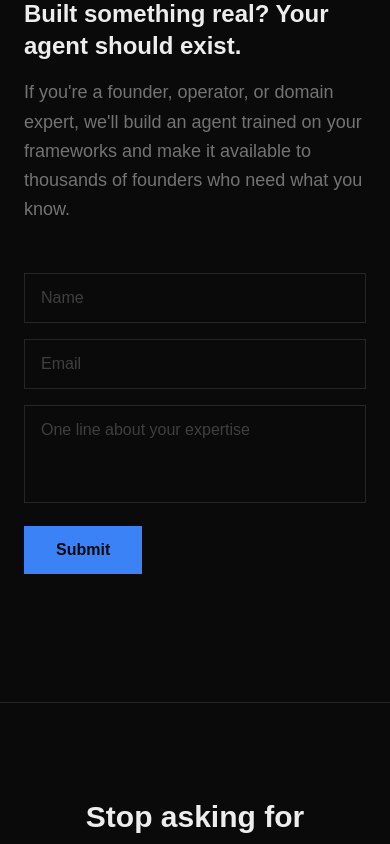
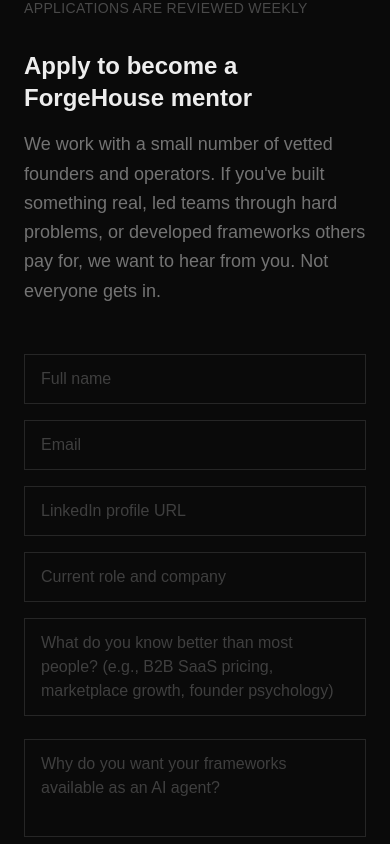
Before and after one commit to Apex-Sudo/forgehouse-site, a Next.js app: page / in a window 390 px wide. Shown: the part 3620-4464 px from the top of the page. Built offline with nearby package versions, Linux system fonts and the light colour scheme.

Commit message:
Mentor application form: high-friction credibility design

```diff
--- a/src/app/api/mentor-signup/route.ts
+++ b/src/app/api/mentor-signup/route.ts
@@ -2,14 +2,14 @@ import { NextResponse } from "next/server";
 
 export async function POST(req: Request) {
   try {
-    const { name, email, expertise } = await req.json();
+    const { name, email, linkedin, role, expertise, whyForgeHouse, contentLink } = await req.json();
 
-    if (!name || !email || !expertise) {
-      return NextResponse.json({ error: "All fields are required" }, { status: 400 });
+    if (!name || !email || !linkedin || !role || !expertise || !whyForgeHouse) {
+      return NextResponse.json({ error: "All required fields must be filled" }, { status: 400 });
     }
 
-    // Log for now. Wire Resend or webhook later.
-    console.log("[mentor-signup]", { name, email, expertise, ts: new Date().toISOString() });
+    // Log for now. Wire email forwarding later.
+    console.log("[mentor-application]", { name, email, linkedin, role, expertise, whyForgeHouse, contentLink, ts: new Date().toISOString() });
 
     return NextResponse.json({ ok: true });
   } catch {
--- a/src/app/page.tsx
+++ b/src/app/page.tsx
@@ -17,7 +17,7 @@ const trustPoints = [
 ];
 
 export default function Home() {
-  const [mentorForm, setMentorForm] = useState({ name: "", email: "", expertise: "" });
+  const [mentorForm, setMentorForm] = useState({ name: "", email: "", linkedin: "", role: "", expertise: "", whyForgeHouse: "", contentLink: "" });
   const [mentorSubmitted, setMentorSubmitted] = useState(false);
   const [mentorSubmitting, setMentorSubmitting] = useState(false);
 
@@ -124,25 +124,26 @@ export default function Home() {
         </div>
       </section>
 
-      {/* Become a Mentor */}
+      {/* Mentor Application */}
       <section id="for-mentors" className="px-6 py-24 pb-32 border-t border-border">
         <div className="max-w-3xl mx-auto">
-          <h2 className="text-2xl md:text-3xl font-bold mb-4">Built something real? Your agent should exist.</h2>
+          <p className="text-muted/60 text-sm mb-8 tracking-wide uppercase">Applications are reviewed weekly</p>
+          <h2 className="text-2xl md:text-3xl font-bold mb-4">Apply to become a ForgeHouse mentor</h2>
           <p className="text-muted text-lg mb-12 leading-relaxed">
-            If you&apos;re a founder, operator, or domain expert, we&apos;ll build an agent
-            trained on your frameworks and make it available to thousands of founders
-            who need what you know.
+            We work with a small number of vetted founders and operators. If you&apos;ve
+            built something real, led teams through hard problems, or developed frameworks
+            others pay for, we want to hear from you. Not everyone gets in.
           </p>
           {mentorSubmitted ? (
             <div className="border border-amber/30 bg-amber/5 p-8 text-center">
-              <p className="text-lg font-semibold mb-2">Thanks for your interest.</p>
-              <p className="text-muted">We&apos;ll be in touch soon.</p>
+              <p className="text-lg font-semibold mb-2">Application received.</p>
+              <p className="text-muted">We review every submission personally. If there&apos;s a fit, we&apos;ll be in touch within 5 business days.</p>
             </div>
           ) : (
             <form onSubmit={handleMentorSubmit} className="space-y-4 max-w-lg">
               <input
                 type="text"
-                placeholder="Name"
+                placeholder="Full name"
                 required
                 value={mentorForm.name}
                 onChange={(e) => setMentorForm({ ...mentorForm, name: e.target.value })}
@@ -156,20 +157,51 @@ export default function Home() {
                 onChange={(e) => setMentorForm({ ...mentorForm, email: e.target.value })}
                 className="w-full bg-transparent border border-border px-4 py-3 text-foreground placeholder:text-muted/50 focus:outline-none focus:border-amber/40 transition"
               />
+              <input
+                type="url"
+                placeholder="LinkedIn profile URL"
+                required
+                value={mentorForm.linkedin}
+                onChange={(e) => setMentorForm({ ...mentorForm, linkedin: e.target.value })}
+                className="w-full bg-transparent border border-border px-4 py-3 text-foreground placeholder:text-muted/50 focus:outline-none focus:border-amber/40 transition"
+              />
+              <input
+                type="text"
+                placeholder="Current role and company"
+                required
+                value={mentorForm.role}
+                onChange={(e) => setMentorForm({ ...mentorForm, role: e.target.value })}
+                className="w-full bg-transparent border border-border px-4 py-3 text-foreground placeholder:text-muted/50 focus:outline-none focus:border-amber/40 transition"
+              />
               <textarea
-                placeholder="One line about your expertise"
+                placeholder="What do you know better than most people? (e.g., B2B SaaS pricing, marketplace growth, founder psychology)"
                 required
                 value={mentorForm.expertise}
                 onChange={(e) => setMentorForm({ ...mentorForm, expertise: e.target.value })}
                 rows={3}
                 className="w-full bg-transparent border border-border px-4 py-3 text-foreground placeholder:text-muted/50 focus:outline-none focus:border-amber/40 transition resize-none"
               />
+              <textarea
+                placeholder="Why do you want your frameworks available as an AI agent?"
+                required
+                value={mentorForm.whyForgeHouse}
+                onChange={(e) => setMentorForm({ ...mentorForm, whyForgeHouse: e.target.value })}
+                rows={3}
+                className="w-full bg-transparent border border-border px-4 py-3 text-foreground placeholder:text-muted/50 focus:outline-none focus:border-amber/40 transition resize-none"
+              />
+              <input
+                type="url"
+                placeholder="Blog post, talk, podcast, or thread that shows how you think (optional)"
+                value={mentorForm.contentLink}
+                onChange={(e) => setMentorForm({ ...mentorForm, contentLink: e.target.value })}
+                className="w-full bg-transparent border border-border px-4 py-3 text-foreground placeholder:text-muted/50 focus:outline-none focus:border-amber/40 transition"
+              />
               <button
                 type="submit"
                 disabled={mentorSubmitting}
                 className="bg-amber text-background px-8 py-3 font-semibold hover:bg-amber-dark transition disabled:opacity-50"
               >
-                {mentorSubmitting ? "Submitting..." : "Submit"}
+                {mentorSubmitting ? "Submitting..." : "Submit Application"}
               </button>
             </form>
           )}
--- a/src/components/Navbar.tsx
+++ b/src/components/Navbar.tsx
@@ -13,7 +13,7 @@ export default function Navbar() {
         <div className="hidden md:flex items-center gap-8 text-sm text-muted">
           <Link href="/agents" className="hover:text-foreground transition">Agents</Link>
           <Link href="/agents/apex" className="hover:text-foreground transition">Apex</Link>
-          <Link href="/#for-mentors" className="hover:text-foreground transition">For Mentors</Link>
+          <Link href="/#for-mentors" className="hover:text-foreground transition">Apply</Link>
           <Link href="/chat/apex" className="bg-amber text-background px-4 py-2 font-semibold hover:bg-amber-dark transition">
             Start Chat
           </Link>
@@ -28,7 +28,7 @@ export default function Navbar() {
         <div className="md:hidden border-t border-border bg-background px-6 py-4 flex flex-col gap-4 text-sm">
           <Link href="/agents" onClick={() => setOpen(false)} className="text-muted hover:text-foreground">Agents</Link>
           <Link href="/agents/apex" onClick={() => setOpen(false)} className="text-muted hover:text-foreground">Apex</Link>
-          <Link href="/#for-mentors" onClick={() => setOpen(false)} className="text-muted hover:text-foreground">For Mentors</Link>
+          <Link href="/#for-mentors" onClick={() => setOpen(false)} className="text-muted hover:text-foreground">Apply</Link>
           <Link href="/chat/apex" onClick={() => setOpen(false)} className="bg-amber text-background px-4 py-2 font-semibold text-center">Start Chat</Link>
         </div>
       )}
```
